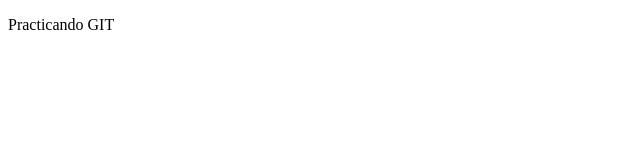
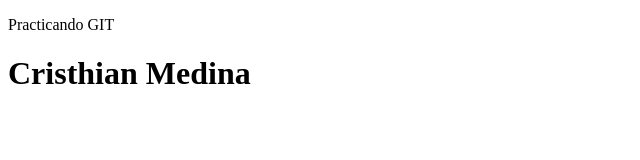
Before and after one commit to SparkThrow/PRACTICAGIT, a plain HTML site: page PracticaGIT/index.html in a window 1280 px wide. Shown: the whole page, without its empty margins (0-640 px from the left). Drawn offline with Linux system fonts and the light colour scheme.

Commit message:
CristhianM

```diff
--- a/PracticaGIT/index.html
+++ b/PracticaGIT/index.html
@@ -7,5 +7,6 @@
 </head>
 <body>
     <p>Practicando GIT</p>
+    <h1>Cristhian Medina</h1>
 </body>
 </html>
```
